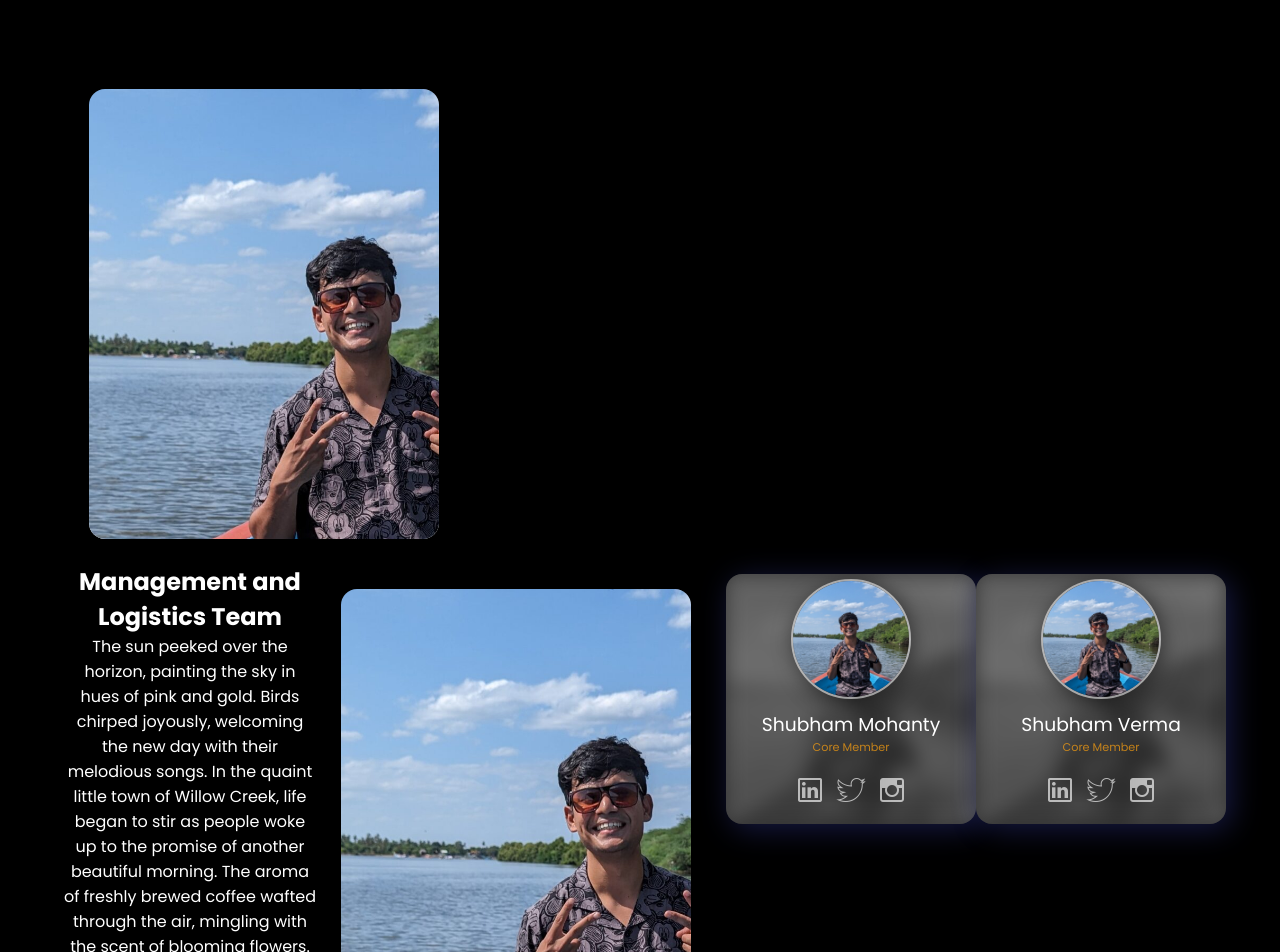
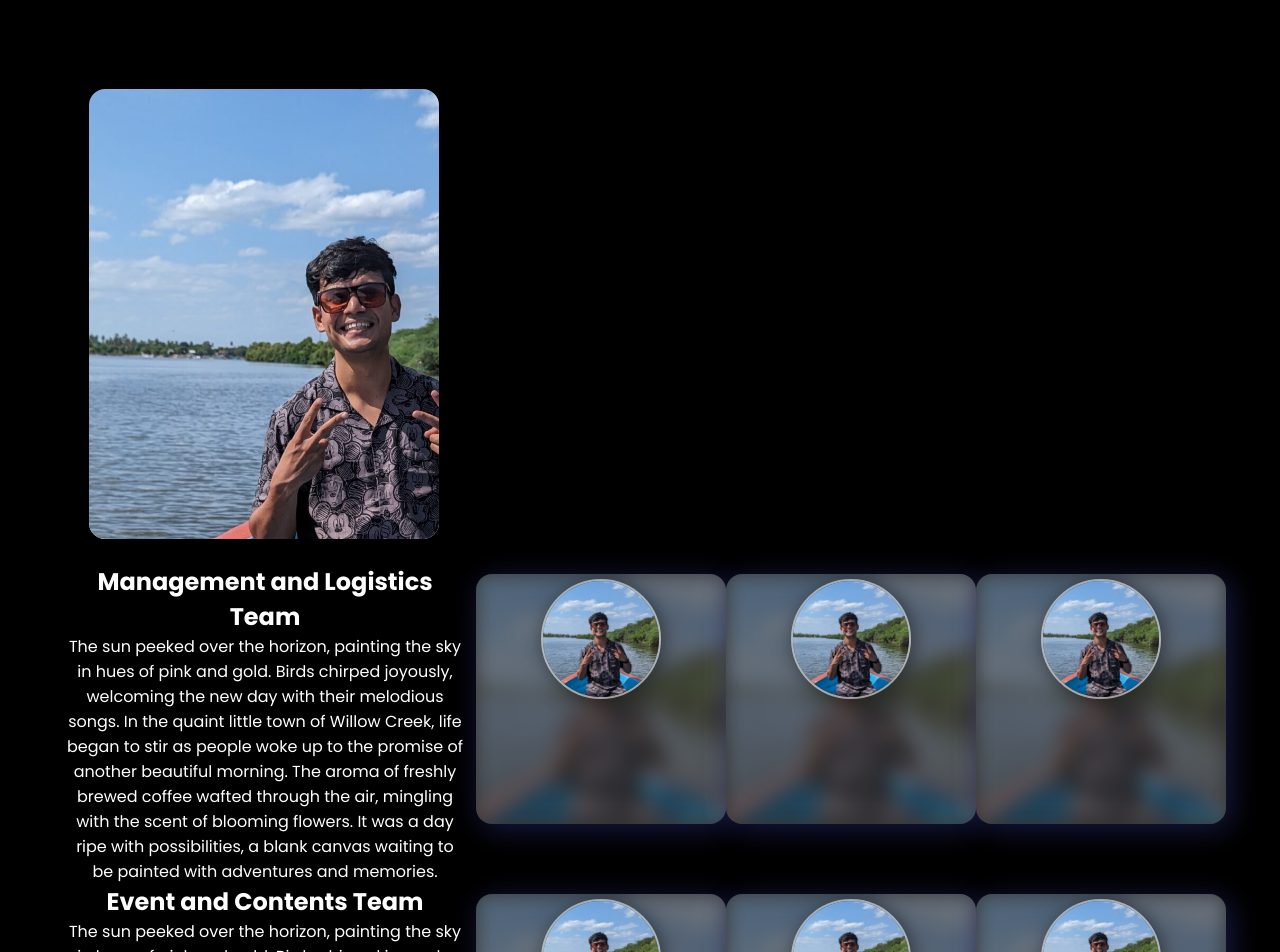
Before and after one commit to i-apex/Frontend_Ecell, a React (Create React App) app in the folder my-app/: page /Team in a window 1280 px wide. Shown: the top 952 px of the page. Built offline with nearby package versions, Linux system fonts and the light colour scheme.

Commit message:
uptated team and card1

```diff
--- a/my-app/src/components/Card1.css
+++ b/my-app/src/components/Card1.css
@@ -1,12 +1,13 @@
 @import url(https://fonts.googleapis.com/css?family=Open+Sans:300,400,600);
 @import url(https://code.ionicframework.com/ionicons/2.0.1/css/ionicons.min.css);
 .snip1344 {
+
   font-family: 'Open Sans', Arial, sans-serif;
   position: relative;
   overflow: hidden;
   margin: 10px;
   min-width: 230px;
-  max-width: 315px;
+  max-width: 395px;
   width: 100%;
   color: #ffffff;
   text-align: center;
@@ -25,12 +26,13 @@
   width: 100%;
   vertical-align: top;
   opacity: 0.4;
-  -webkit-filter: grayscale(100%) blur(10px);
-  filter: grayscale(100%) blur(10px);
+  -webkit-filter: blur(10px);
+  filter: blur(10px);
   -webkit-transition: all 2s ease;
   transition: all 2s ease;
 }
 .snip1344 figcaption {
+  visibility: hidden;
   width: 100%;
   padding: 15px 25px;
   position: absolute;
@@ -49,6 +51,7 @@
   border: 2px solid rgba(255, 255, 255, 0.5);
   -webkit-transform: translate(-50%, 0%);
   transform: translate(-50%, 0%);
+
 }
 .snip1344 h3 {
   margin: 0 0 5px;
@@ -78,6 +81,23 @@
 }
 .snip1344:hover .background,
 .snip1344.hover .background {
+
   -webkit-transform: scale(1.3);
   transform: scale(1.3);
+  -webkit-filter:  blur(1px);
+  filter:  blur(0px);
+
+
 }
+.snip1344:hover .profile {
+  visibility: collapse;
+  width: 100%;
+  transition-delay: 0.1s;
+
+  /* transition: all 2s ease; */
+}
+.snip1344:hover figcaption {
+  visibility: visible;
+  transition-delay: 0.1s;
+  /* transition: all 2s ease; */
+}
--- a/my-app/src/components/Team.js
+++ b/my-app/src/components/Team.js
@@ -12,7 +12,7 @@ const Team = (props) => {
                 </div>
                 {props.team_members.map((members) => {
                     if (members.Position == "Lead") {
-                        return <Card3 name={members.Name} position={members.Position}></Card3>
+                        return <Card1 name={members.Name} position={members.Position}></Card1>
                     } else
                         return <Card1 name={members.Name} position={members.Position}></Card1>
                 })}
```
